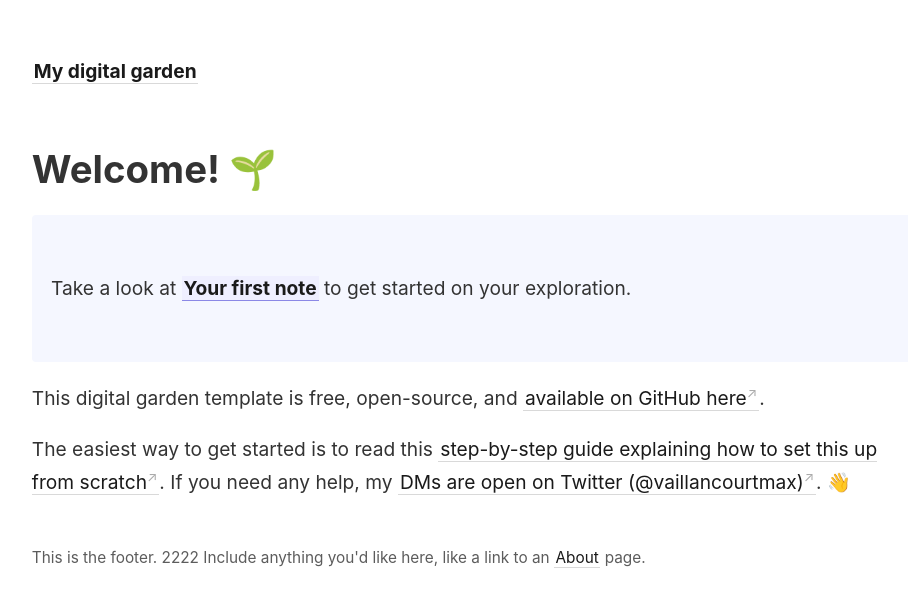
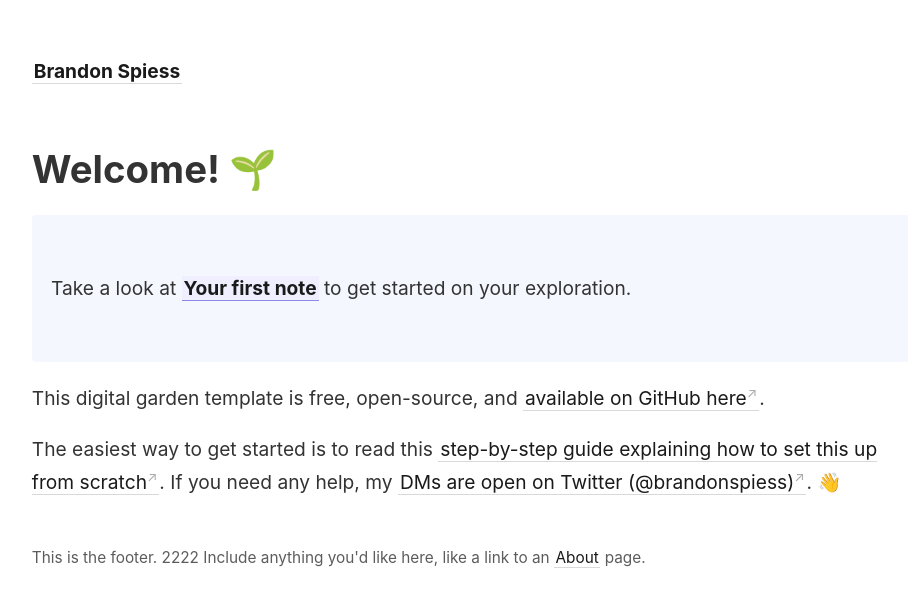
Before and after one commit to astravant/digitalgarden, a Jekyll site: the page built from _pages/index.md, in a window 1280 px wide. Shown: the top 607 px of the page, without its empty margins (45-953 px from the left). Built offline with Jekyll 4.4.1, drawn with Linux system fonts in a browser that asks for light colours.

Commit message:
First Update

```diff
--- a/_config.yml
+++ b/_config.yml
@@ -1,4 +1,4 @@
-title:               My digital garden
+title:               Brandon Spiess
 include:             ['_pages']
 exclude:             ['_includes/notes_graph.json']
 # You may need to change the base URL depending on your deploy configuration.
--- a/_pages/index.md
+++ b/_pages/index.md
@@ -13,7 +13,7 @@ permalink: /
 
 This digital garden template is free, open-source, and [available on GitHub here](https://github.com/maximevaillancourt/digital-garden-jekyll-template).
 
-The easiest way to get started is to read this [step-by-step guide explaining how to set this up from scratch](https://maximevaillancourt.com/blog/setting-up-your-own-digital-garden-with-jekyll). If you need any help, my [DMs are open on Twitter (@vaillancourtmax)](https://twitter.com/vaillancourtmax). 👋
+The easiest way to get started is to read this [step-by-step guide explaining how to set this up from scratch](https://maximevaillancourt.com/blog/setting-up-your-own-digital-garden-with-jekyll). If you need any help, my [DMs are open on Twitter (@brandonspiess)](https://twitter.com/brandonspiess). 👋
 
 <style>
   .wrapper {
```
Also changed, not shown: _pages/about.md (+4 -1 lines).
